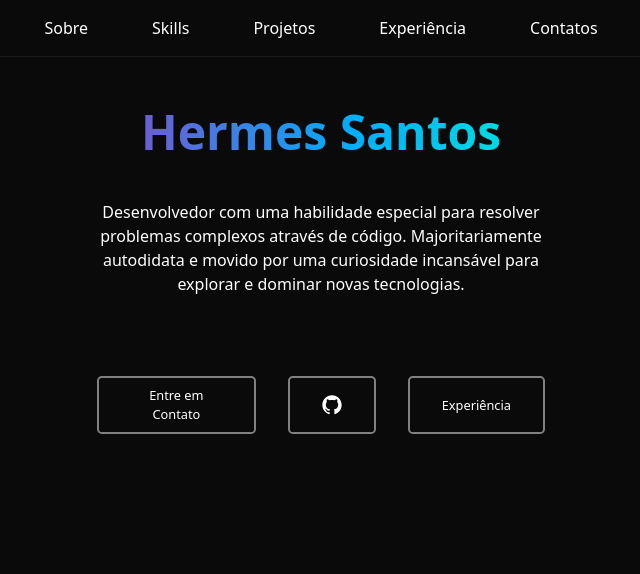
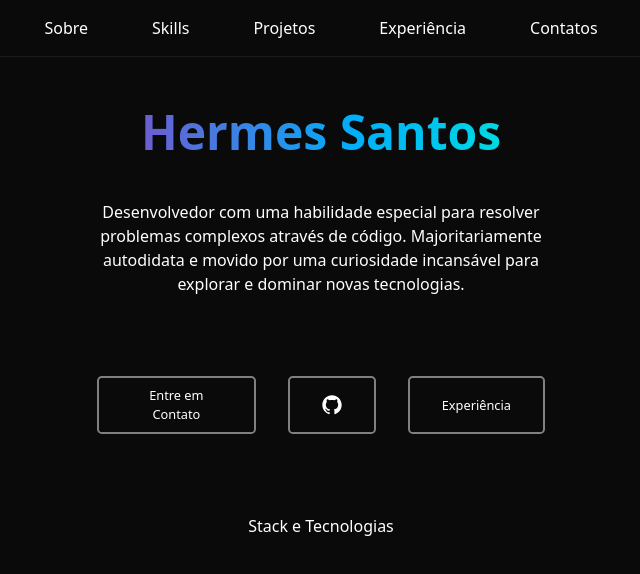
Before and after one commit to HermesSantos/portfolio, a Vue app: page / in a window 1280 px wide. Shown: the top 574 px of the page, without its empty margins (319-959 px from the left). Built offline with nearby package versions, Linux system fonts and the light colour scheme; the HTML template or start-up script is replaced by a standard one.

Commit message:
Feat Add Skills component and improve styles

```diff
--- a/src/components/About.vue
+++ b/src/components/About.vue
@@ -1,5 +1,6 @@
 <script setup lang="ts">
 import ContactButtons from "./ContactButtons.vue";
+import Skills from "./Skills.vue";
 </script>
 
 <template>
@@ -10,6 +11,9 @@ import ContactButtons from "./ContactButtons.vue";
     </div>
     <div>
       <ContactButtons />
+    </div>
+    <div>
+      <Skills />
     </div>
   </div>
 </template>
--- a/src/components/ContactButtons.vue
+++ b/src/components/ContactButtons.vue
@@ -20,6 +20,7 @@
     background: none;
     border: 2px solid grey;
     font-size: .8rem;
+    cursor: pointer;
   }
 
 }
--- a/src/components/Header.vue
+++ b/src/components/Header.vue
@@ -17,6 +17,10 @@ a {
   margin: 0 2rem;
   cursor: pointer;
 }
+a:hover {
+  color: #7953cd;
+  transition: 0.3s;
+}
 .header-main {
   background-color: #0a0a0a;
   color: white;
--- /dev/null
+++ b/src/components/Skills.vue
@@ -0,0 +1,12 @@
+<template>
+  <div class="contact-buttons-main">
+    <h1>
+      Stack e Tecnologias
+    </h1>
+  </div>
+</template>
+<style scoped lang="scss">
+.contact-buttons-main{
+  margin-top: 5rem;
+}
+</style>
```
